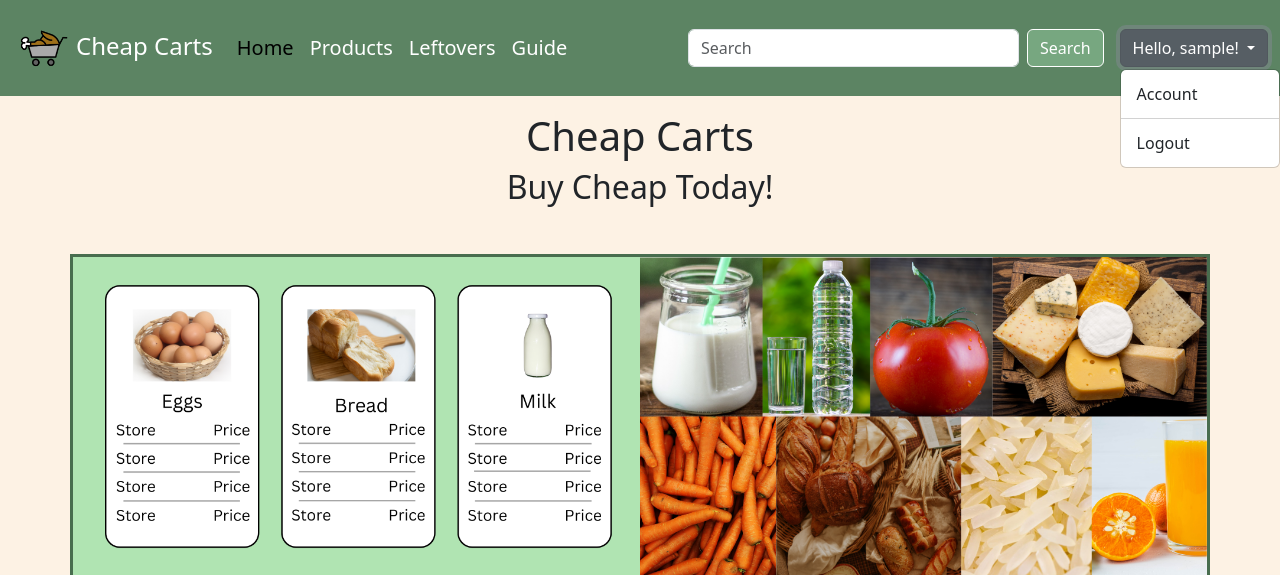
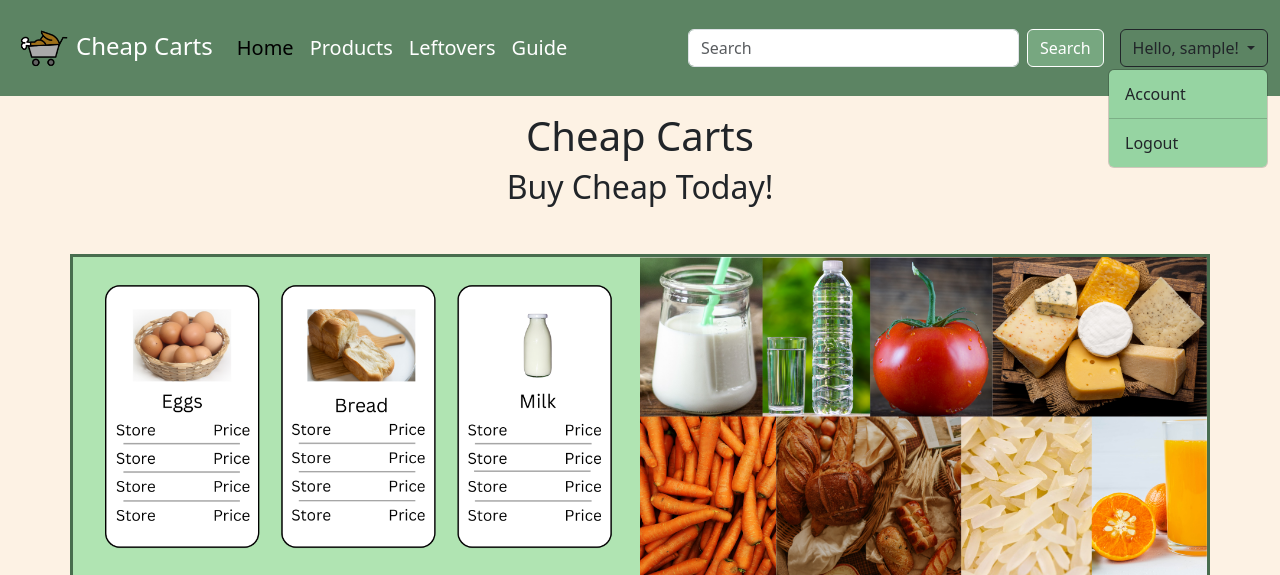
Before and after one commit to Brooklyn-STEAM/10041-Comparison-of-Online-Grocer-Prices-to-Assist-Low-Income-Families, a Flask app: page / in a window 1280 px wide, after a click that opens the changed part. Shown: the top 575 px of the page. Run offline with Flask 3, Linux system fonts and the light colour scheme; a user stored in the database is signed in; tables that the repository leaves empty or names only in its code hold one stand-in row (values such as "Sample post"); data that the repository does not hold is empty.

Commit message:
fixed screen stretch when user menu is open

```diff
--- a/static/styles.css
+++ b/static/styles.css
@@ -275,6 +275,20 @@ body {
     border-color: #77A780;
 }
 
+.user-btn:hover {
+    background-color: #486D4E;
+    border-color: #77A780;
+}
+
+.user-menu {
+    background-color: #96d4a2;
+}
+
+.user-menu-item:active {
+    background-color: #486D4E;
+    color: white;
+}
+
 .nav-search {
     width: 40%;
 }
--- a/templates/components/navbar.html.jinja
+++ b/templates/components/navbar.html.jinja
@@ -31,13 +31,13 @@
 
       {%if current_user.is_authenticated%}
           <div class="dropdown">
-            <button class="user-btn btn btn-secondary dropdown-toggle" type="button" data-bs-toggle="dropdown" aria-expanded="false">
+            <button class="user-btn btn dropdown-toggle text-White" type="button" data-bs-toggle="dropdown" aria-expanded="false">
               Hello, {{current_user.username}}!
             </button>
-            <ul class="dropdown-menu">
-              <li><a class="dropdown-item" href="/settings">Account</a></li>
-              <li><hr class="dropdown-divider"></li>
-              <li><a class="dropdown-item" href="/logout">Logout</a></li>
+            <ul class="dropdown-menu user-menu dropdown-menu-end">
+              <li><a class="dropdown-item user-menu-item" href="/settings">Account</a></li>
+              <li><hr class="dropdown-divider user-menu-item"></li>
+              <li><a class="dropdown-item user-menu-item" href="/logout">Logout</a></li>
             </ul>
           </div>
       {%else%}
```
